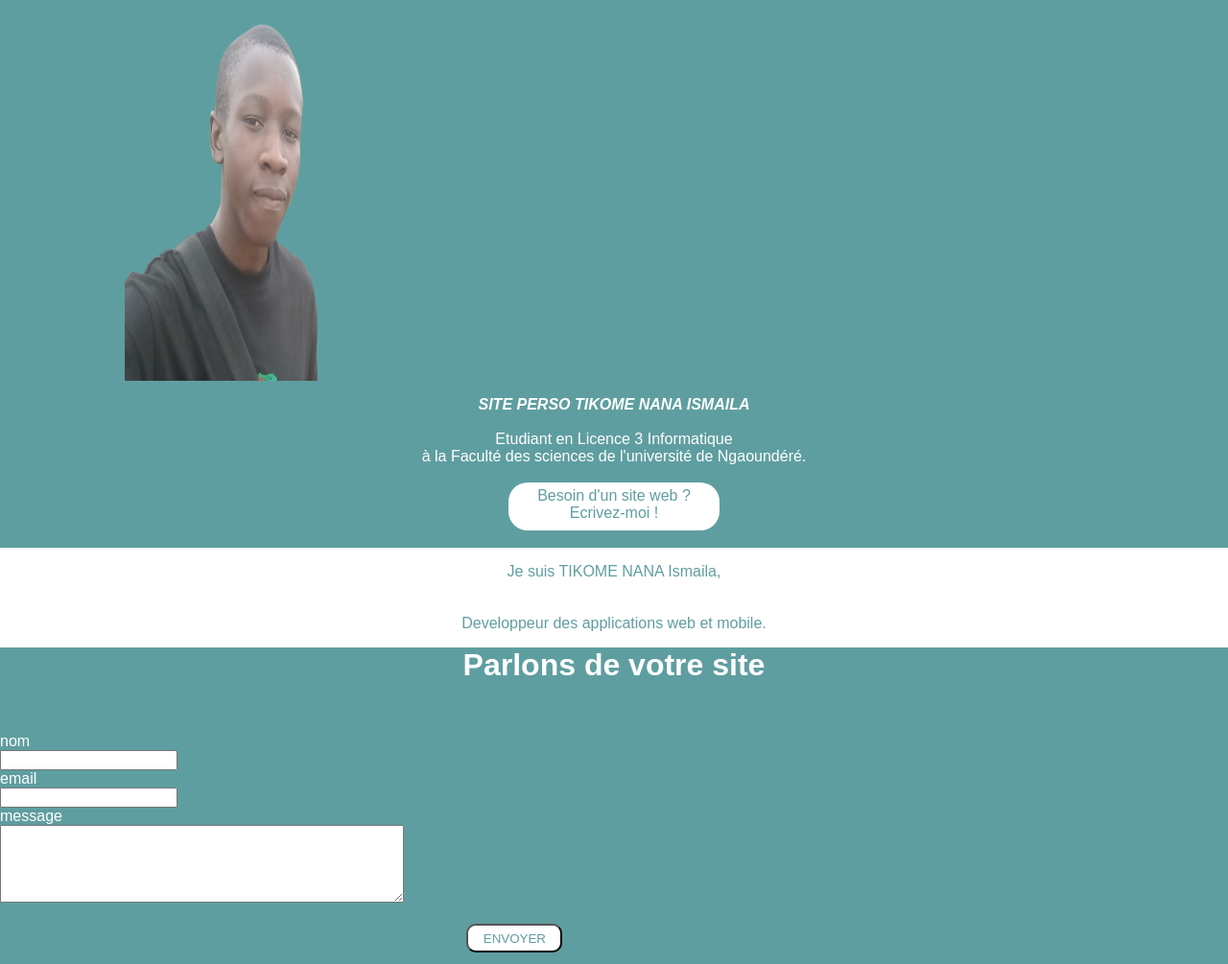
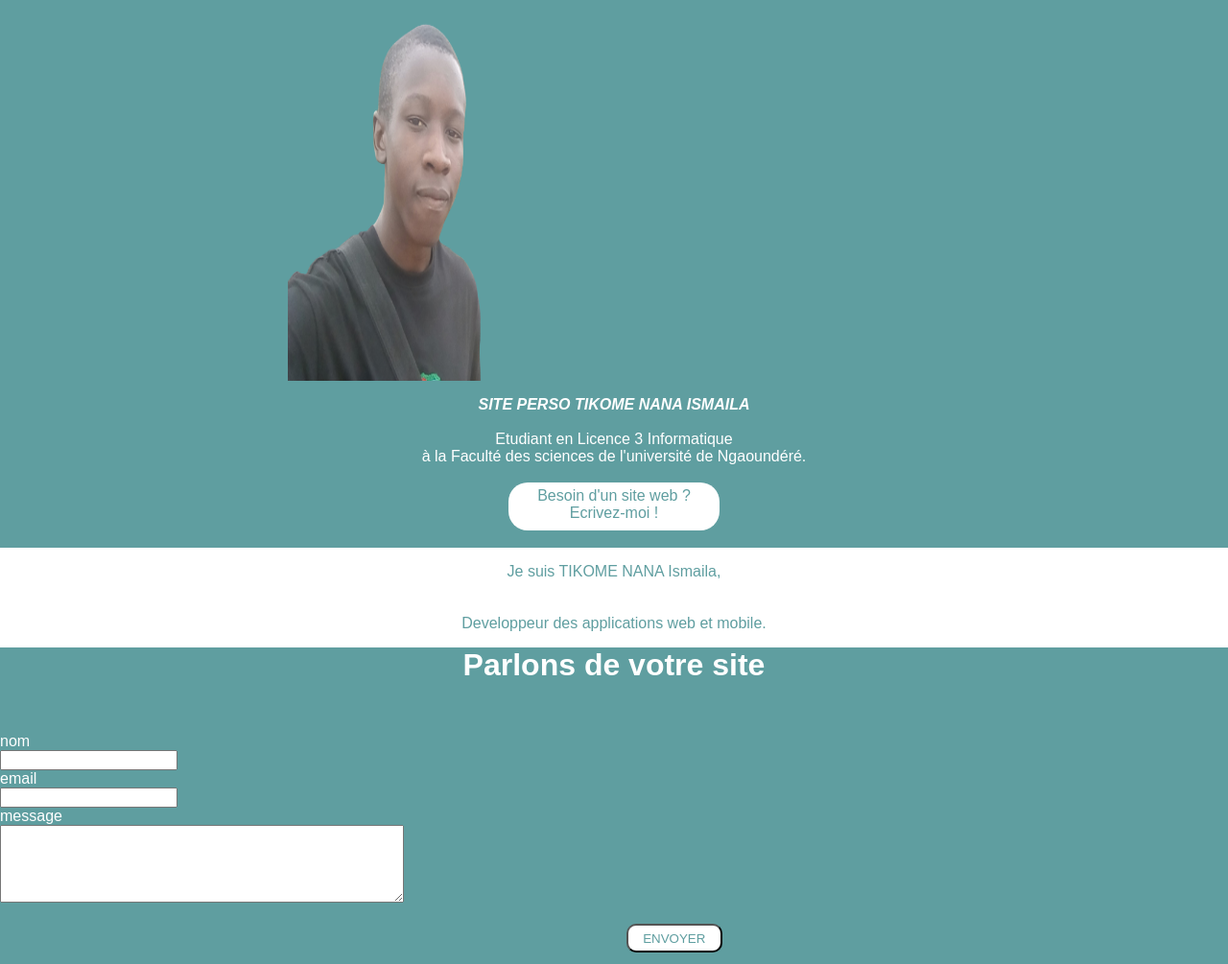
Before and after one commit to danatatikome/tikome_ismaila, a plain HTML site: page index.html in a window 1280 px wide. Shown: the part 63-1068 px from the top of the page at 96% size. Drawn offline with Linux system fonts and the light colour scheme.

Commit message:
Update Site_Perso_Tikome.css

```diff
--- a/Site_Perso_Tikome.css
+++ b/Site_Perso_Tikome.css
@@ -133,7 +133,7 @@ p{
 }
 
 .ph1{
-    margin-left: 130px;
+    margin-left: 300px;
 }
 
 .a1 img{
@@ -178,7 +178,7 @@ a{
     border-radius: 10px;
     width: 100px;
     height: 30px;
-    margin-left: 38%;
+    margin-left: 51%;
 }
 
 .fin img{
```
